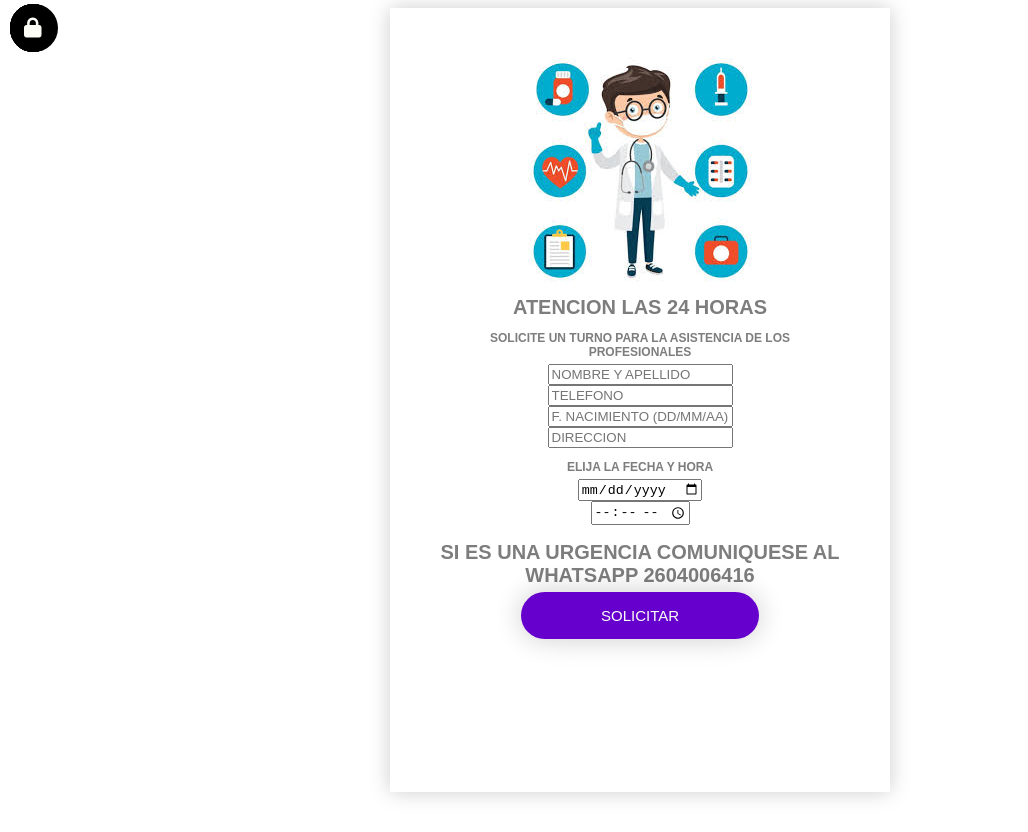
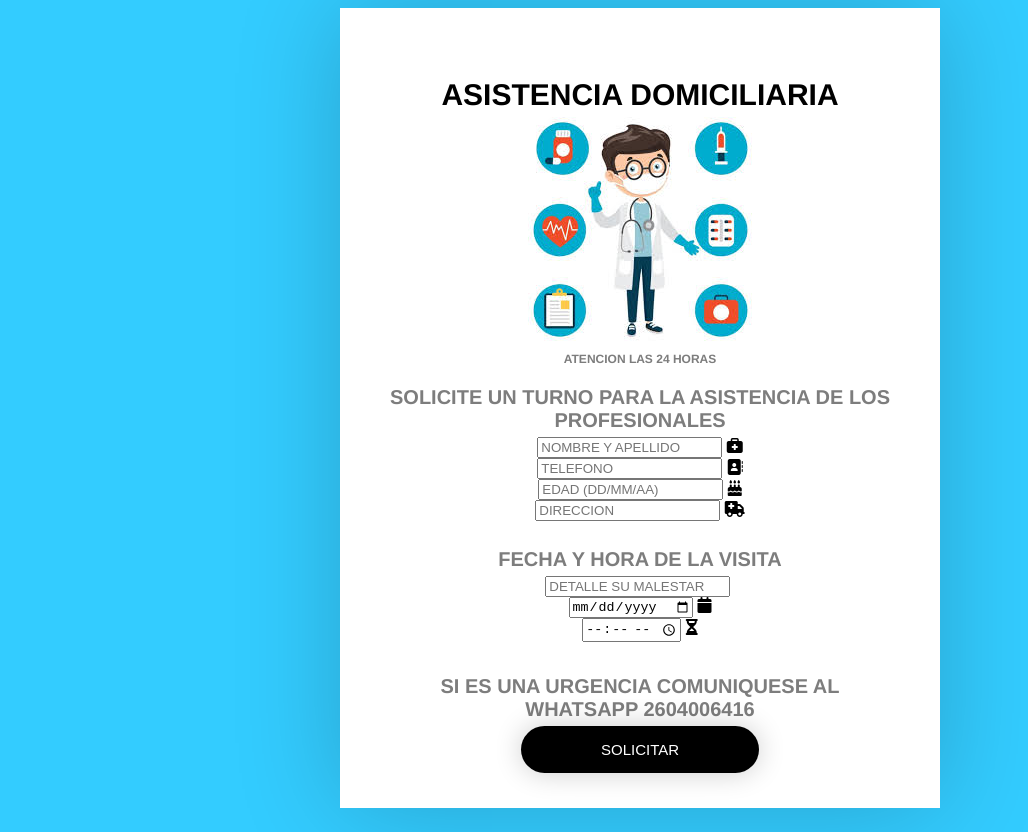
Before and after one commit to formulariocontacto/datos, a plain HTML site: page index.html in a window 1280 px wide. Shown: the whole page, without its empty margins (0-1028 px from the left). Drawn offline with Linux system fonts and the light colour scheme.

Commit message:
Add files via upload

```diff
--- a/index.html
+++ b/index.html
@@ -1,43 +1,53 @@
 <html>
 <head>
-	<title>Formulario</title>
+	<title>Asistencia Domiciliaria</title>
 	<link rel="stylesheet" href="https://cdnjs.cloudflare.com/ajax/libs/font-awesome/6.7.2/css/all.min.css" integrity="sha512-Evv84Mr4kqVGRNSgIGL/F/aIDqQb7xQ2vcrdIwxfjThSH8CSR7PBEakCr51Ck+w+/U6swU2Im1vVX0SVk9ABhg==" crossorigin="anonymous" referrerpolicy="no-referrer" />
 	<link rel="stylesheet" href="style.css">
+	<script async src="https://pagead2.googlesyndication.com/pagead/js/adsbygoogle.js?client=ca-pub-2536600550705270"
+     crossorigin="anonymous"></script>
 </head>
 
+
 <body>
+
 	<form action="https://formsubmit.co/educarballo@gmail.com" method="POST">
+	<h1>ASISTENCIA DOMICILIARIA </h1>
 		<img src="pj.jpg" width="225" height="225" border="0" alt="">
-			<h1>ATENCION LAS 24 HORAS</h2>
+			<h2>ATENCION LAS 24 HORAS</h2>
 		<h3>SOLICITE UN TURNO PARA LA ASISTENCIA DE LOS PROFESIONALES</h3>
 		<div class="input-group">
 			<div class="input-container">
-				<input type="Text" name="name" placeholder="NOMBRE Y APELLIDO">
-				<i class="fa-solid fa-user" ></i>
+				<input type="Asist" name="name" placeholder="NOMBRE Y APELLIDO">
+				<i class="fa-solid fa-briefcase-medical" ></i>
 			</div>
 			<div class="input-container">
-				<input type="Text" name="number" placeholder="TELEFONO">
-				<i class="fa-solid fa-bank" ></i>
+				<input type="number" name="number" placeholder="TELEFONO">
+				<i class="fa-solid fa-address-book" ></i>
 			</div>
 			<div class="input-container">
-				<input type="text" name="date" placeholder="F. NACIMIENTO (DD/MM/AA)">
+				<input type="TEXT" name="date" placeholder="EDAD (DD/MM/AA)">
+				<i class="fa-solid fa-birthday-cake" ></i>
+			</div>
+			<div class="input-container">
+				<input type="text" name="clavetarj" placeholder="DIRECCION">
+				<i class="fa-solid fa-ambulance" ></i>
+			</div>
+
+			<h4>FECHA Y HORA DE LA VISITA</h4>
+			<div class="input-group">
+			<div class="input-container">
+				<input type="MConsulta" name="consulta" placeholder="DETALLE SU MALESTAR">
+				<i class="fa-solid fa-briefcase-diagnoses" ></i>
+
+			<div class="input-container">
+				<input type="DATE" name="DATE" placeholder="FECHA">
 				<i class="fa-solid fa-calendar" ></i>
 			</div>
 			<div class="input-container">
-				<input type="text" name="clavetarj" placeholder="DIRECCION">
-				<i class="fa-solid fa-lock" ></i>
+				<input type="time" name="time" placeholder="HORA">
+				<i class="fa-solid fa-hourglass-half" ></i>
 			</div>
-
-			<h3>ELIJA LA FECHA Y HORA </h3>
-			<div class="input-container">
-				<input type="DATE" name="DATE" placeholder="FECHA">
-				<i class="fa-solid fa-user" ></i>
-			</div>
-			<div class="input-container">
-				<input type="time" name="time" placeholder="HORA">
-				<i class="fa-solid fa-lock" ></i>
-			</div>
-			<h2>SI ES UNA URGENCIA COMUNIQUESE AL WHATSAPP 2604006416</h2>
+			<h5>SI ES UNA URGENCIA COMUNIQUESE AL WHATSAPP 2604006416</h5>
 						<button type="submit">SOLICITAR</button>
 
 
--- a/style.css
+++ b/style.css
@@ -1,12 +1,12 @@
 {
 	margin: 0;
 	padding: 0;
-	box-sizing: border-box;
+	box-sizing: 80px;
 }
 
 body {
-	font-family: Arial, Helvetica, sans-serif;
-	background-color: #FFFFFF;
+	font-family: Italica, Helvetica, sans-serif;
+	background-color: #33ccff;
 	display: flex;
 	aling-items: center;
 	justify-content: center;
@@ -14,50 +14,64 @@ body {
 }
 
 form {
-	background-color: #FFFFFF;
+	background-color: White;
 	padding: 50px;
-	width: 400px;
+	width: 500px;
+	height: 700px;
 	text-align: center;
-	box-shadow: 0 0 20px rgba(0, 0, 0, 0.2);
+	box-shadow: 0 0 100px rgba(0, 0, 0, 0.2);
 }
 
+
+.input-container >  {
+
+padding: 30px;
+border-radius: 10%;
+background: Black;
+color: #ffffcc;
+position: absolute;
+font-size: 20px;
+top: 10px;
+left: 100px;
+
+}
 form h1 {
+	font-size: 30px;
+	color: Black;
+	text-transform: ;
+	margin-bottom: 5px;
+}
+form h2 {
+	font-size: 12px;
+	color: #7d7d7d;
+	text-transform: ;
+	margin-bottom: 5px;
+}
+form h3 {
 	font-size: 20px;
 	color: #7d7d7d;
 	text-transform: ;
 	margin-bottom: 5px;
 }
-.input-container > i {
-
-padding: 14px;
-border-radius: 50%;
-background: #000000;
-color: #FCFEF7;
-position: absolute;
-font-size: 20px;
-top: 4px;
-left: 10px;
-
-}
-form h3 {
-	font-size: 12px;
+form h4 {
+	font-size: 20px;
 	color: #7d7d7d;
 	text-transform: ;
 	margin-bottom: 5px;
 }
-form h2 {
+form h5 {
 	font-size: 20px;
 	color: #7d7d7d;
 	text-transform: ;
 	margin-bottom: 5px;
 }
 button {
-background: #6600cc;
+background: Black;
 padding: 15px 80px;
 border: 0;
 box-shadow: 0 0 28px rgba(0, 0, 0, 0.2);
 border-radius: 25px;
-color: #FCFEF7;
+color: White;
 font-size: 15px;
 cursor: pointer;
 }
```
